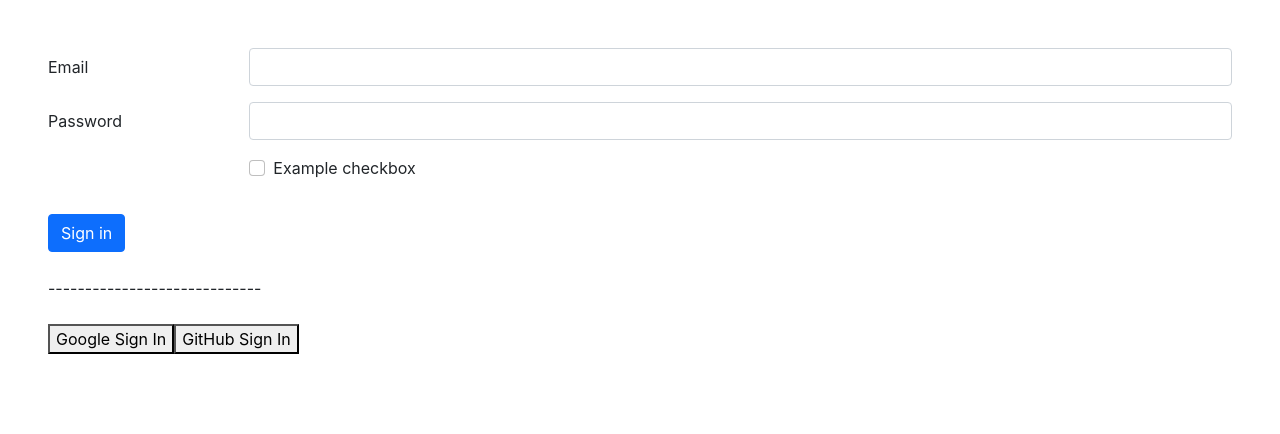
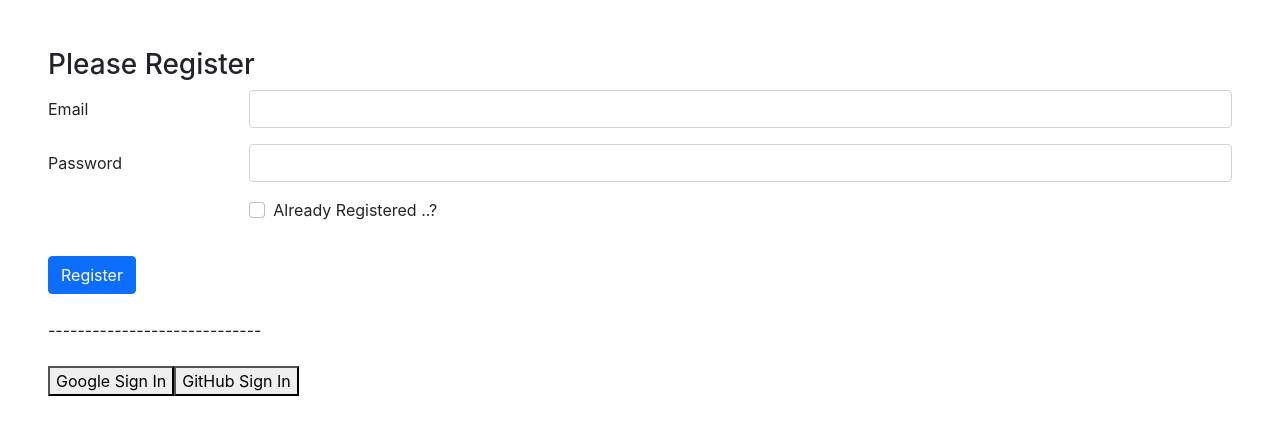
Before and after one commit to abdullaibnhanif/simple-firebase-authentication, a React (Create React App) app: page / in a window 1280 px wide. Shown: the top 434 px of the page. Built offline with nearby package versions, Linux system fonts and the light colour scheme.

Commit message:
57-6 complte

```diff
--- a/src/App.js
+++ b/src/App.js
@@ -1,4 +1,4 @@
-import { getAuth, signInWithPopup, GoogleAuthProvider, GithubAuthProvider, signOut, createUserWithEmailAndPassword } from "firebase/auth";
+import { getAuth, signInWithPopup, GoogleAuthProvider, GithubAuthProvider, signOut, createUserWithEmailAndPassword, signInWithEmailAndPassword } from "firebase/auth";
 import { useState } from "react";
 
 import './App.css';
@@ -14,6 +14,7 @@ function App() {
   const [email, setEmail] = useState('');
   const [password, setPassword] = useState('');
   const [user, setUser] = useState({})
+  const [isLogin, setIsLogin] = useState(false);
   const auth = getAuth();
   const handleGoogleSignIn = () => {
     signInWithPopup(auth, googleProvider)
@@ -61,7 +62,9 @@ function App() {
         setUser({});
       })
   }
-
+  const toggleLogin = e => {
+    setIsLogin(e.target.checked);
+  }
   const handleEmailChange = e => {
     setEmail(e.target.value);
   }
@@ -80,6 +83,21 @@ function App() {
       setError('Password Contain 2 Upper Case');
       return;
     }
+    isLogin ? processLogin(email, password) : registerNewUser(email, password);
+  }
+
+  const processLogin = (email, password) => {
+    signInWithEmailAndPassword(auth, email, password)
+      .then(result => {
+        const user = result.user;
+        console.log(user);
+      })
+      .catch(error => {
+        setError(error.message);
+      })
+  }
+
+  const registerNewUser = (email, password) => {
     createUserWithEmailAndPassword(auth, email, password)
       .then(result => {
         const user = result.user;
@@ -89,12 +107,13 @@ function App() {
       .catch(error => {
         setError(error.message);
       })
+  }
 
-  }
   return (
     <div className="m-5">
 
       <form onSubmit={handleRegistration}>
+        <h3>Please {isLogin ? 'Login' : 'Register'}</h3>
         <div className="row mb-3">
           <label htmlFor="inputEmail3" className="col-sm-2 col-form-label">Email</label>
           <div className="col-sm-10">
@@ -110,15 +129,15 @@ function App() {
         <div className="row mb-3">
           <div className="col-sm-10 offset-sm-2">
             <div className="form-check">
-              <input className="form-check-input" type="checkbox" id="gridCheck1" />
+              <input onChange={toggleLogin} className="form-check-input" type="checkbox" id="gridCheck1" />
               <label className="form-check-label" htmlFor="gridCheck1">
-                Example checkbox
+                Already Registered ..?
               </label>
             </div>
           </div>
         </div>
         <div className="row mb-3 text-danger">{error}</div>
-        <button type="submit" className="btn btn-primary">Sign in</button>
+        <button type="submit" className="btn btn-primary">{isLogin ? 'Login' : 'Register'}</button>
       </form>
       <br />
       <div>-----------------------------</div>
```
